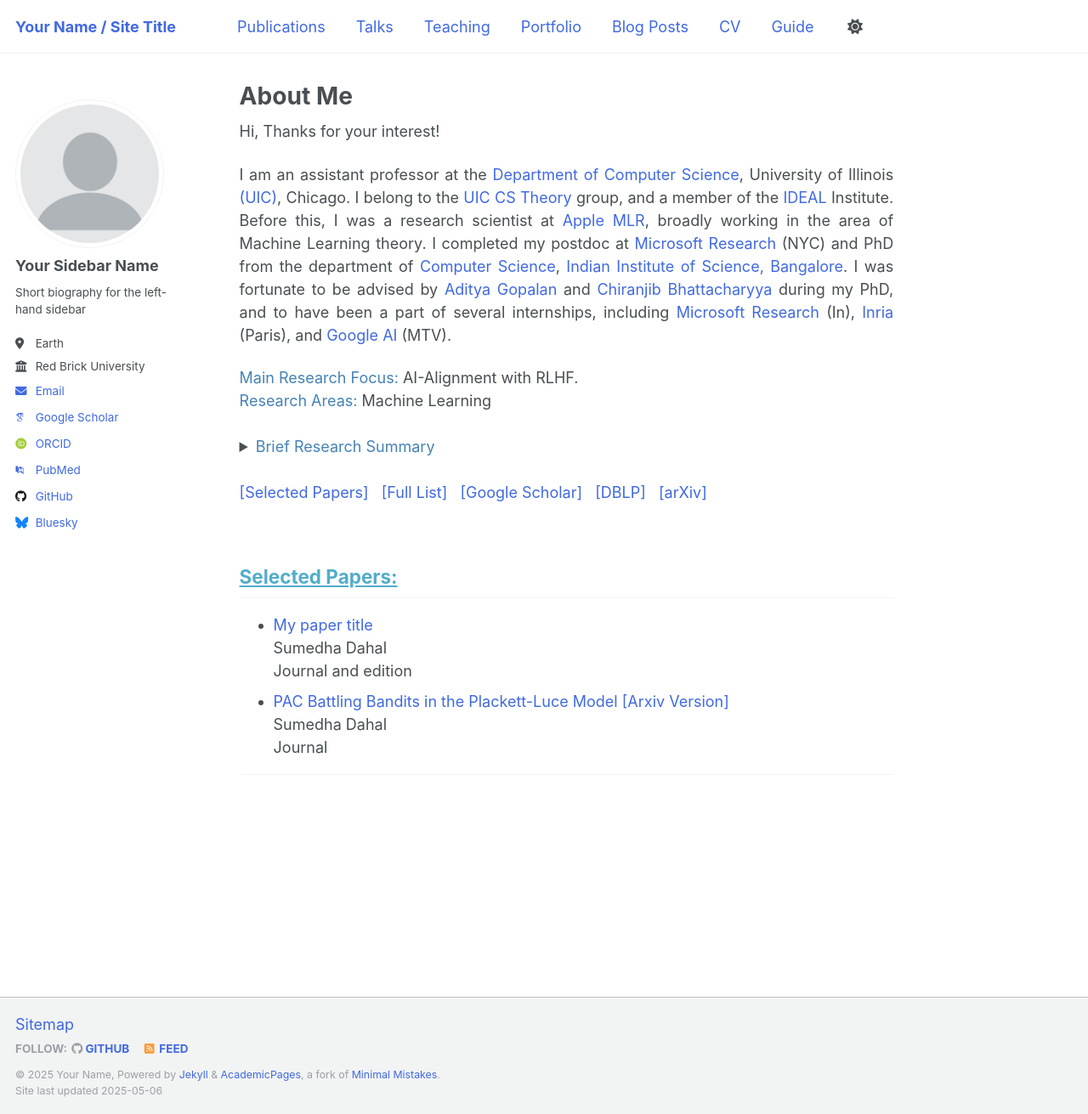
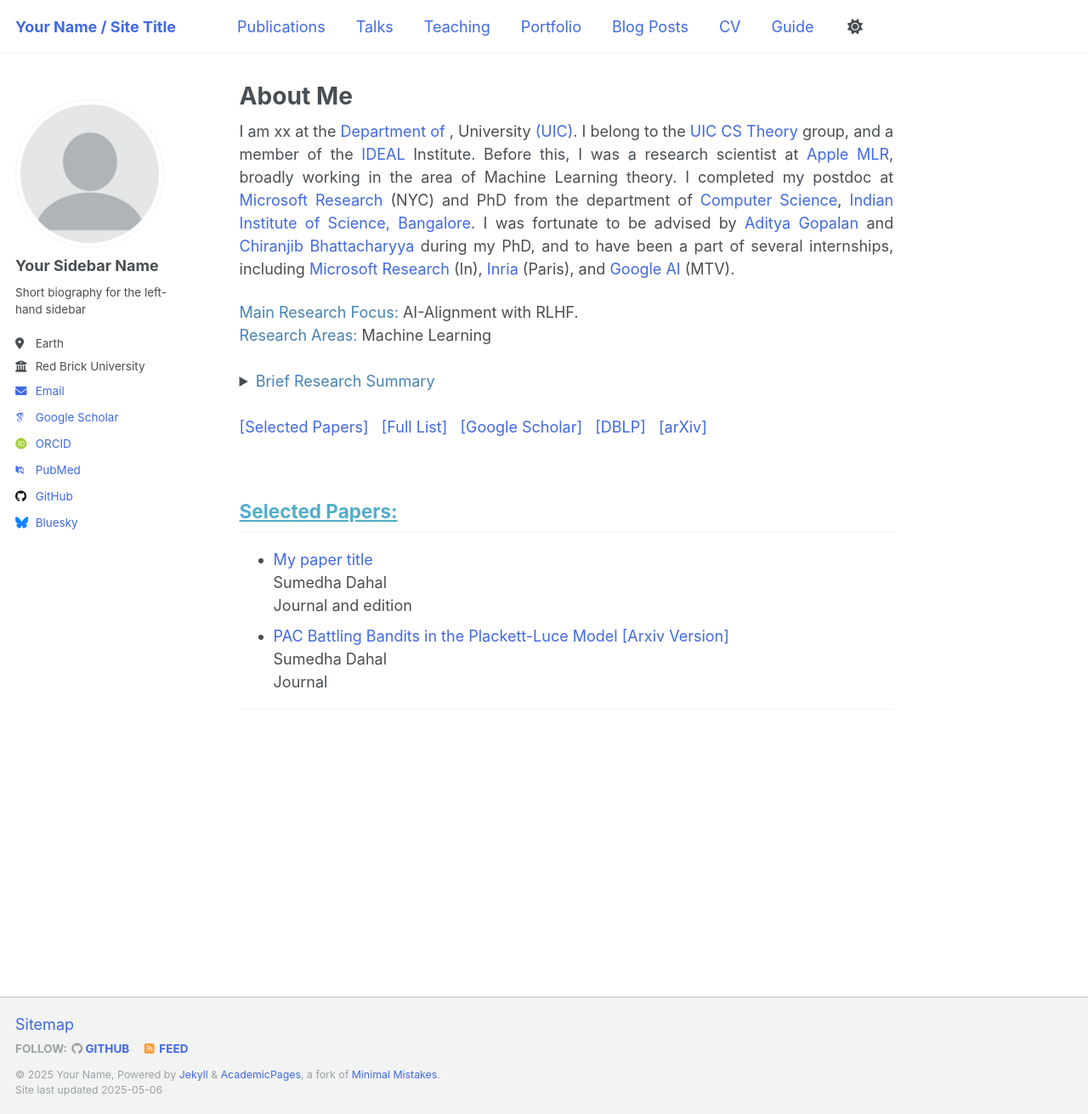
Before and after one commit to Sumu54/Sumu54.github.io, a Jekyll site: the page built from _pages/about.md, in a window 1280 px wide and 1311 px high. Shown: the whole window at 85% size. Built offline with Jekyll 4.4.1, drawn with Linux system fonts in a browser that asks for light colours; some web fonts are replaced.

Commit message:
Update about.md

```diff
--- a/_pages/about.md
+++ b/_pages/about.md
@@ -38,11 +38,12 @@ a:active {
 
 <body>
 
-<p align="justify" vspace = "-0px" width="200px"> Hi, Thanks for your interest!</p>
 
-<p align="justify" vspace = "-0px" width="200px"> I am an assistant professor at the <a href="https://cs.uic.edu/">Department of Computer Science</a>, University of Illinois <a href="https://www.uic.edu/">(UIC)</a>, Chicago. I belong to the <a href="https://cstheory.lab.uic.edu/">UIC CS Theory</a> group, and a member of the <a href="https://www.ideal-institute.org">IDEAL</a> Institute. Before this, I was a research scientist at <a href="https://machinelearning.apple.com/">Apple MLR</a>, broadly working in the area of Machine Learning theory. I completed my postdoc at <a href="https://www.microsoft.com/en-us/research/lab/microsoft-research-new-york/">Microsoft Research</a> (NYC) and PhD from the department of <a href="https://www.csa.iisc.ac.in">Computer Science</a>, <a href="https://iisc.ac.in/">Indian Institute of Science, Bangalore</a>. I was fortunate to be advised by <a href="https://ece.iisc.ac.in/~aditya/">Aditya Gopalan</a> and <a href="https://eecs.iisc.ac.in/people/chiranjib-bhattacharyya/">Chiranjib Bhattacharyya</a> during my PhD, and to have been a part of several internships, including <a href="https://www.microsoft.com/en-us/research/lab/microsoft-research-india/">Microsoft Research</a> (In), <a href="https://www.inria.fr/en/centre-inria-de-paris">Inria</a> (Paris), and <a href="https://ai.google/">Google AI </a>(MTV).</p>
+<p align="justify" vspace = "-0px" width="200px"> I am xx at the <a href="https://cs.uic.edu/">Department of </a>, University  <a href="https://www.uic.edu/">(UIC)</a>. I belong to the <a href="https://cstheory.lab.uic.edu/">UIC CS Theory</a> group, and a member of the <a href="https://www.ideal-institute.org">IDEAL</a> Institute.
 
-<!-- and a short-term visiting-faculty at <a href="https://www.ttic.edu/">Toyota Technological Institute at Chicago (TTIC)</a> -->
+  Before this, I was a research scientist at <a href="https://machinelearning.apple.com/">Apple MLR</a>, broadly working in the area of Machine Learning theory. I completed my postdoc at <a href="https://www.microsoft.com/en-us/research/lab/microsoft-research-new-york/">Microsoft Research</a> (NYC) and PhD from the department of <a href="https://www.csa.iisc.ac.in">Computer Science</a>, <a href="https://iisc.ac.in/">Indian Institute of Science, Bangalore</a>. I was fortunate to be advised by <a href="https://ece.iisc.ac.in/~aditya/">Aditya Gopalan</a> and <a href="https://eecs.iisc.ac.in/people/chiranjib-bhattacharyya/">Chiranjib Bhattacharyya</a> during my PhD, and to have been a part of several internships, including <a href="https://www.microsoft.com/en-us/research/lab/microsoft-research-india/">Microsoft Research</a> (In), <a href="https://www.inria.fr/en/centre-inria-de-paris">Inria</a> (Paris), and <a href="https://ai.google/">Google AI </a>(MTV).
+  </p>
+
 
 <font color="SteelBlue">Main Research Focus:</font> AI-Alignment with RLHF.
 <br>
```
